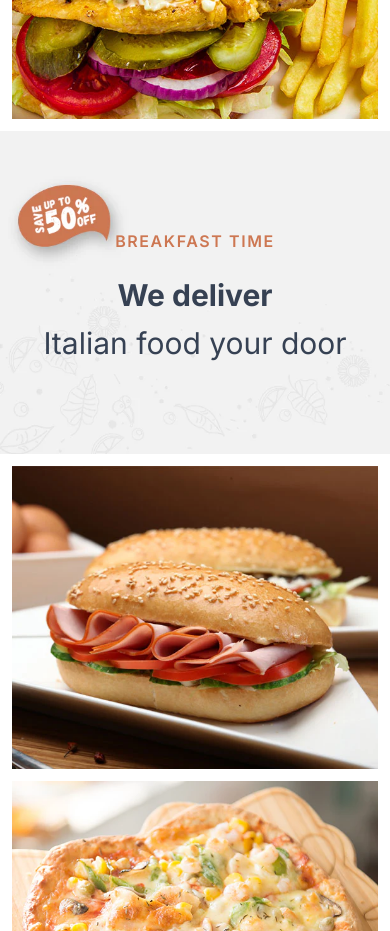
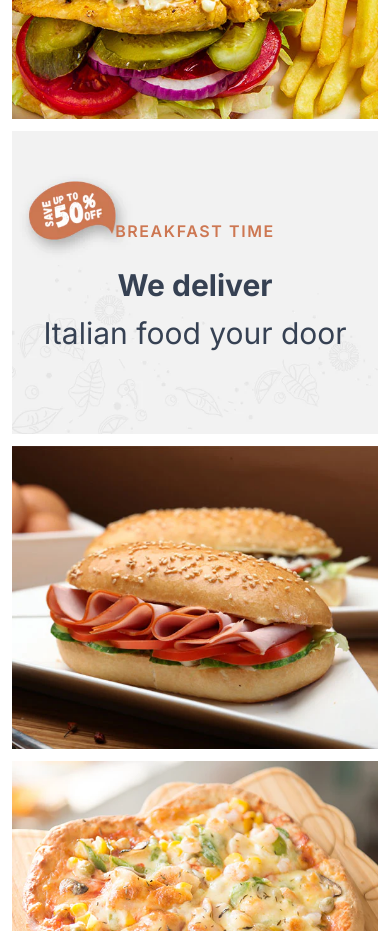
Before and after one commit to mayankchugh17/vegist, a Next.js app: page / in a window 390 px wide. Shown: the part 3960-4891 px from the top of the page. Built offline with nearby package versions, Linux system fonts and the light colour scheme.

Commit message:
Banner section has been updated

```diff
--- a/src/app/components/Banner.jsx
+++ b/src/app/components/Banner.jsx
@@ -19,7 +19,7 @@ export default function Banner() {
         /> */}
 
       {/* Background Image */}
-      <div className="relative">
+      <div className="relative px-3 md:px-0 w-full h-full md:w-1/4">
         <Image
           src="/banner/2.webp"
           alt="food"
```
